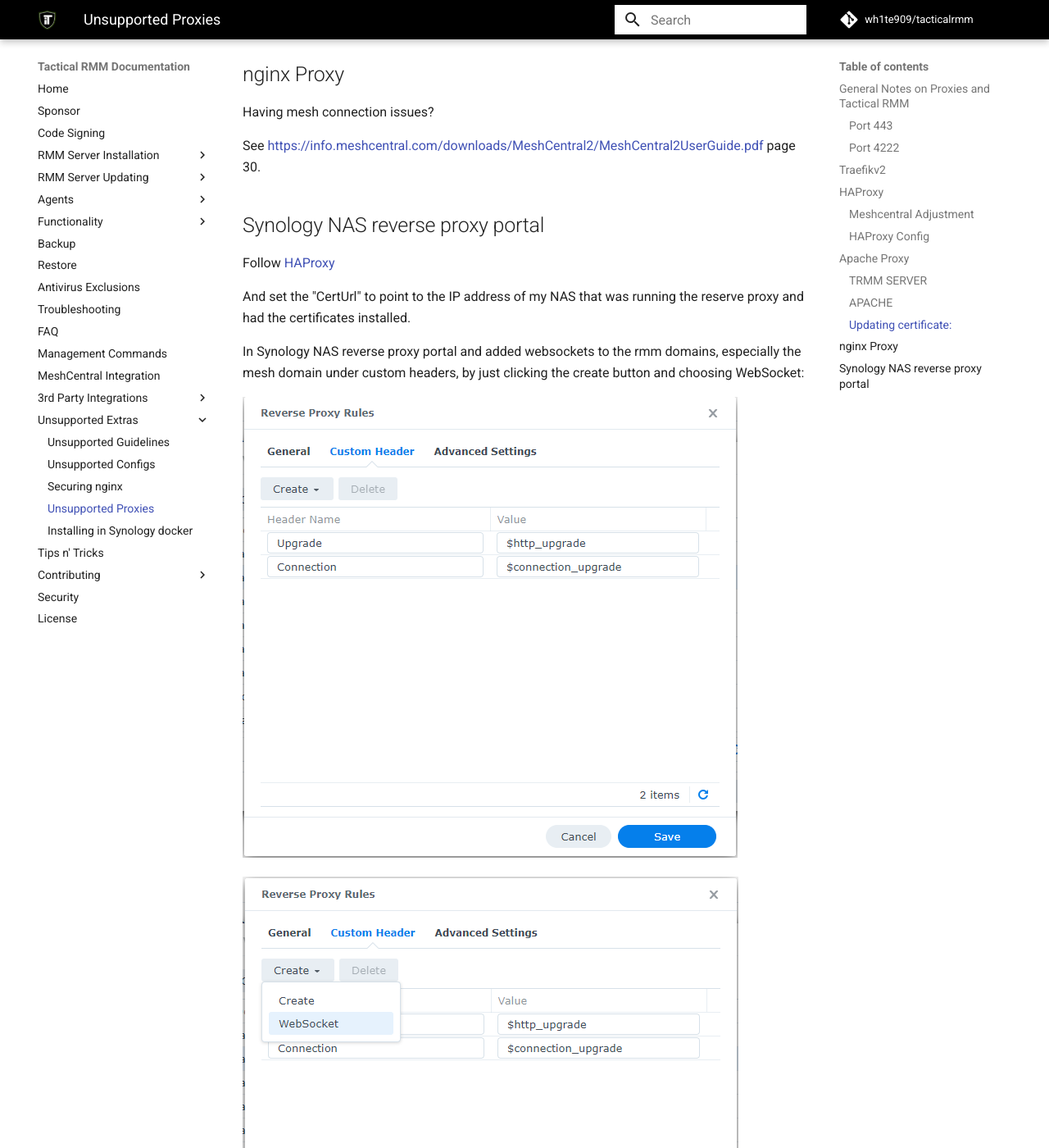
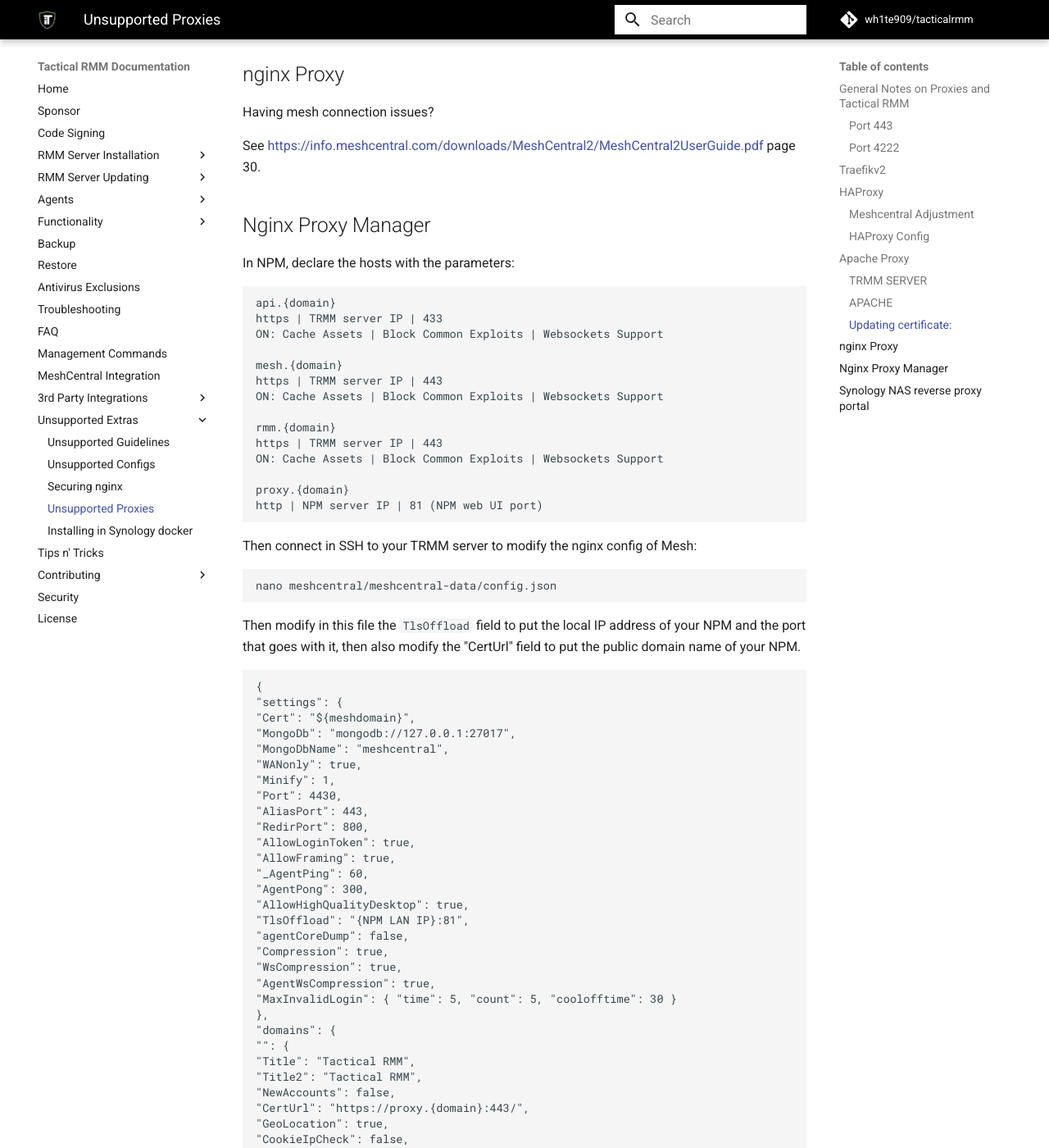
Before and after one commit to amidaware/trmm-docs, an MkDocs documentation site: the page built from docs/unsupported_proxies.md, in a window 1280 px wide and 1400 px high, scrolled down 8049 px. Shown: the whole window at 82% size. Built offline with MkDocs 1.6.1 and Material for MkDocs 9.7.7, drawn with Linux system fonts in a browser that asks for light colours; comment, search, counter and statistics services are not loaded; some of the changed text lies outside the part shown.

Commit message:
adding Nginx proxy manager info to docs #962

````diff
--- a/docs/unsupported_proxies.md
+++ b/docs/unsupported_proxies.md
@@ -387,6 +387,80 @@
 
 See <https://info.meshcentral.com/downloads/MeshCentral2/MeshCentral2UserGuide.pdf> page 30.
 
+## Nginx Proxy Manager
+
+In NPM, declare the hosts with the parameters:
+
+```
+api.{domain}
+https | TRMM server IP | 433
+ON: Cache Assets | Block Common Exploits | Websockets Support
+
+mesh.{domain}
+https | TRMM server IP | 443
+ON: Cache Assets | Block Common Exploits | Websockets Support
+
+rmm.{domain}
+https | TRMM server IP | 443
+ON: Cache Assets | Block Common Exploits | Websockets Support
+
+proxy.{domain}
+http | NPM server IP | 81 (NPM web UI port)
+```
+
+Then connect in SSH to your TRMM server to modify the nginx config of Mesh:
+
+```bash
+nano meshcentral/meshcentral-data/config.json
+```
+
+Then modify in this file the `TlsOffload` field to put the local IP address of your NPM and the port that goes with it, then also modify the "CertUrl" field to put the public domain name of your NPM.
+
+```
+{
+"settings": {
+"Cert": "${meshdomain}",
+"MongoDb": "mongodb://127.0.0.1:27017",
+"MongoDbName": "meshcentral",
+"WANonly": true,
+"Minify": 1,
+"Port": 4430,
+"AliasPort": 443,
+"RedirPort": 800,
+"AllowLoginToken": true,
+"AllowFraming": true,
+"_AgentPing": 60,
+"AgentPong": 300,
+"AllowHighQualityDesktop": true,
+"TlsOffload": "{NPM LAN IP}:81",
+"agentCoreDump": false,
+"Compression": true,
+"WsCompression": true,
+"AgentWsCompression": true,
+"MaxInvalidLogin": { "time": 5, "count": 5, "coolofftime": 30 }
+},
+"domains": {
+"": {
+"Title": "Tactical RMM",
+"Title2": "Tactical RMM",
+"NewAccounts": false,
+"CertUrl": "https://proxy.{domain}:443/",
+"GeoLocation": true,
+"CookieIpCheck": false,
+"mstsc": true
+}
+}
+}
+```
+
+Then restart your mesh
+
+```bash
+systemctl restart meshcentral.service
+```
+
+At which point agents should be working. Use the "Recover Connection" button if necessary
+
 ## Synology NAS reverse proxy portal
 
 Follow [HAProxy](#haproxy)
````
